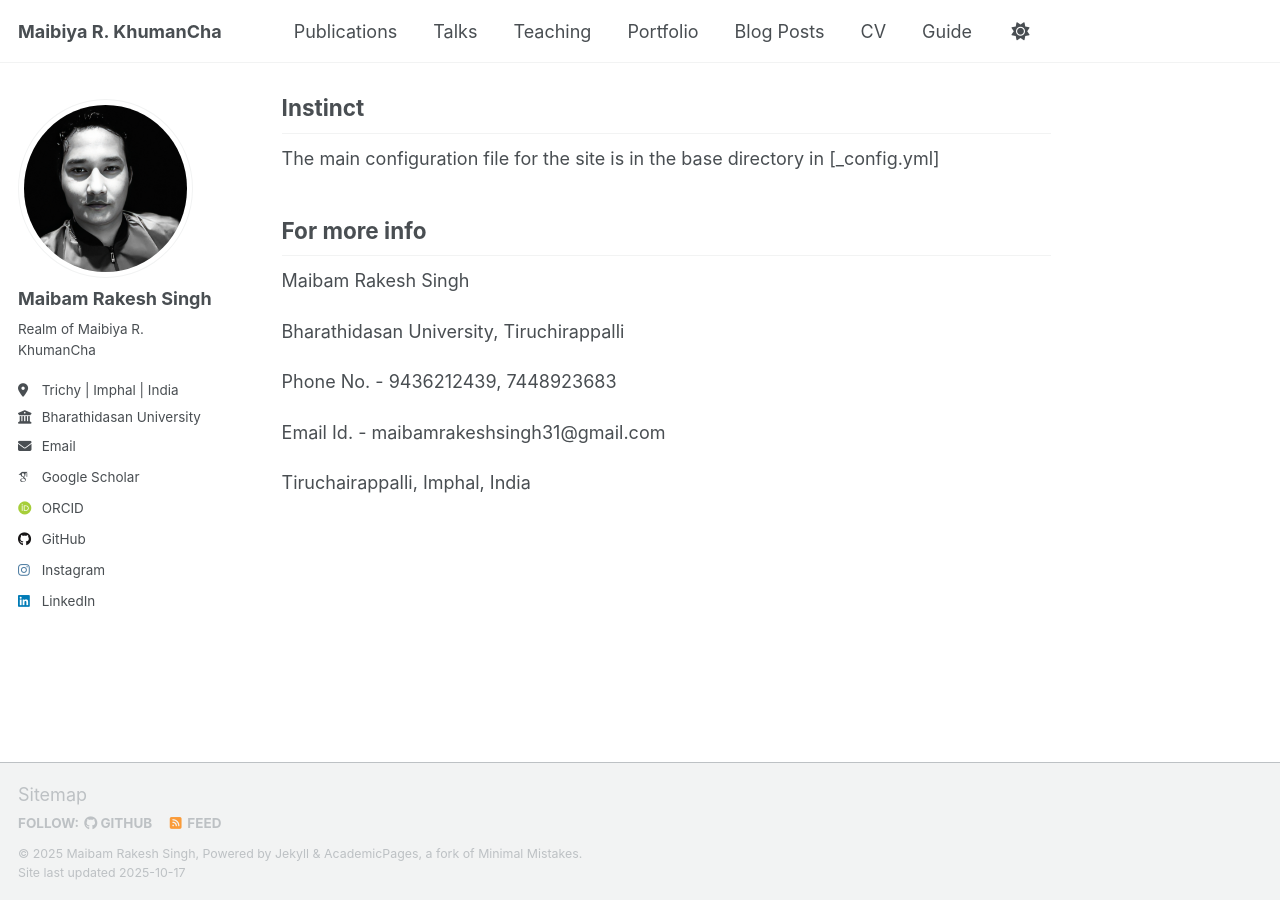
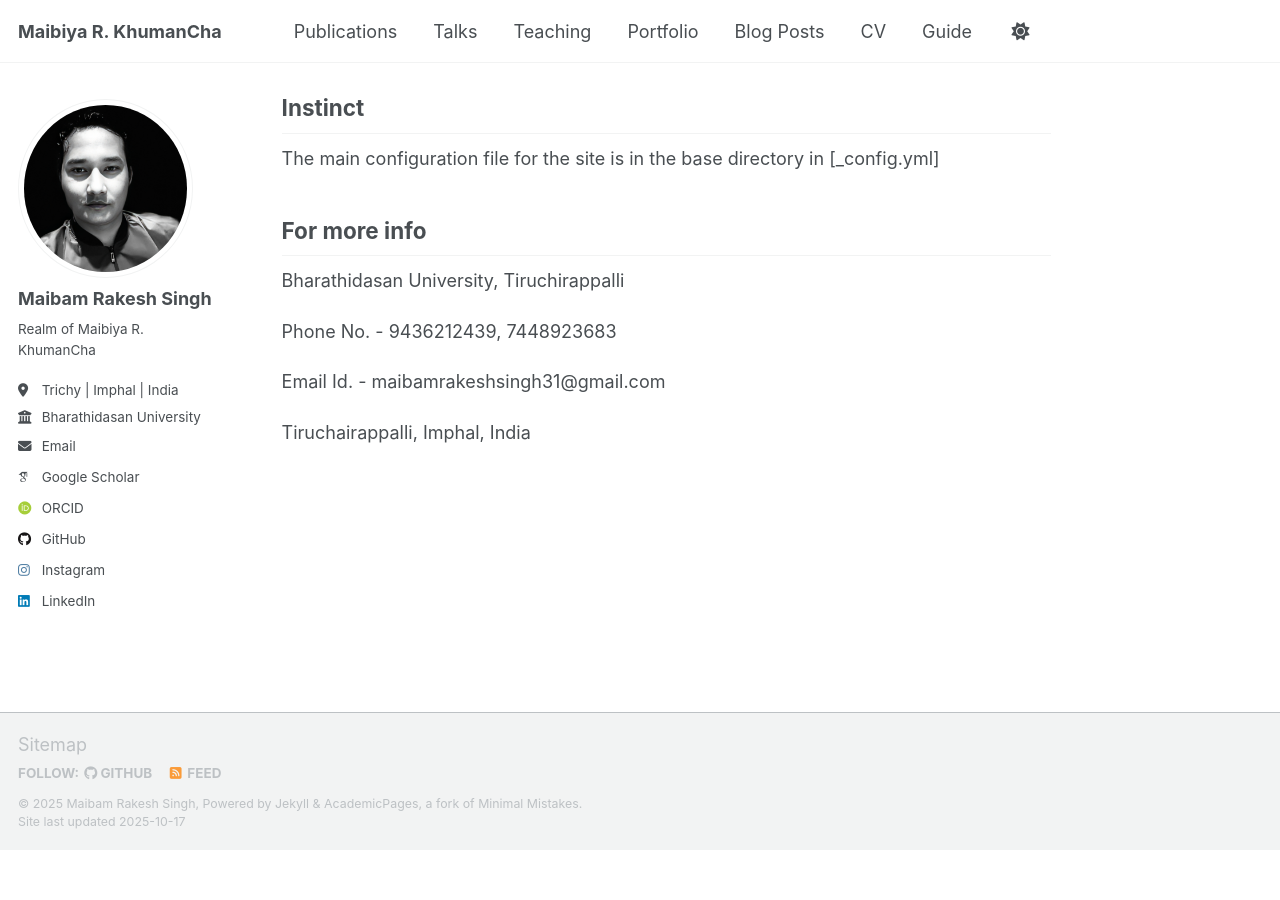
Before and after one commit to maibamrakeshsingh/rakeshmai.github.io, a Jekyll site: the page built from _pages/about.md, in a window 1280 px wide and 900 px high, scrolled down 596 px. Built offline with Jekyll 4.4.1, drawn with Linux system fonts in a browser that asks for light colours; some web fonts are replaced; a script that is not in the unit is left out; after the commit the page ends 1446 px from its top, so only the background shows below that.

Commit message:
Update about.md

```diff
--- a/_pages/about.md
+++ b/_pages/about.md
@@ -29,8 +29,6 @@ The main configuration file for the site is in the base directory in [_config.ym
 
 For more info
 ------
-Maibam Rakesh Singh
-
 Bharathidasan University, Tiruchirappalli
 
 Phone No. - 9436212439, 7448923683
```
